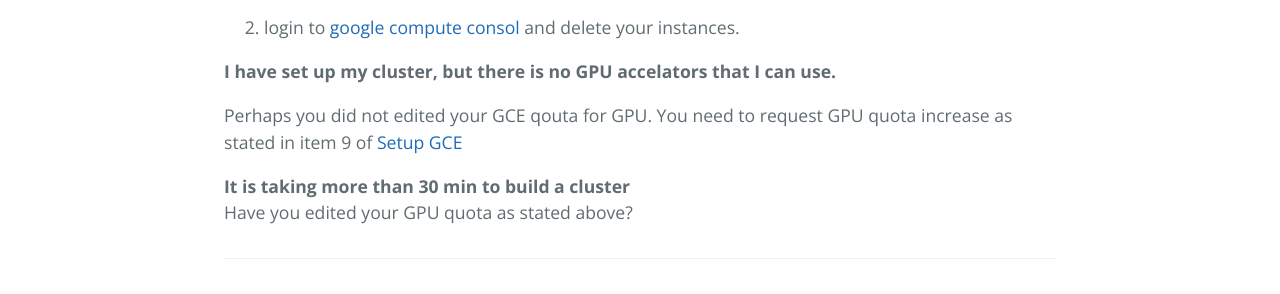
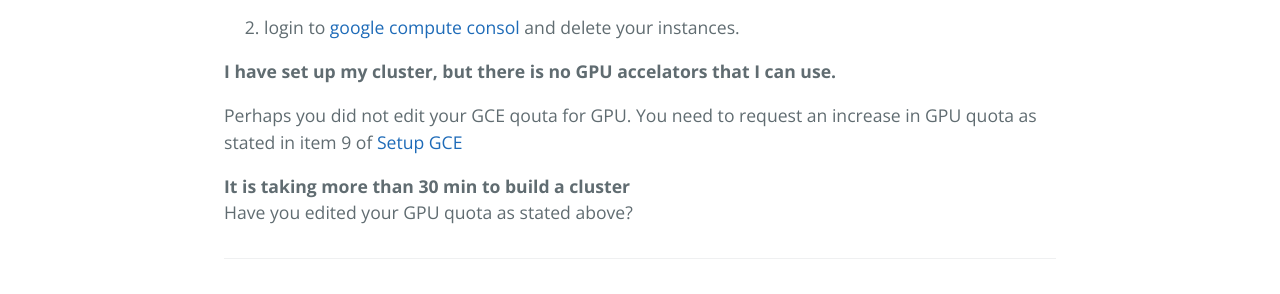
Before and after one commit to stats285/stats285.github.io, a Jekyll site: the page built from assets/assignments/02/faq.md, in a window 1280 px wide. Shown: the part 777-1071 px from the top of the page. Built offline with Jekyll 4.4.1, drawn with Linux system fonts in a browser that asks for light colours; the repository's description, which GitHub fills in, is left out; our own code applies the rules of GitHub Pages for plain Markdown files.

```diff
--- a/assets/assignments/02/faq.md
+++ b/assets/assignments/02/faq.md
@@ -21,7 +21,7 @@
 
 **I have set up my cluster, but there is no GPU accelators that I can use.**
 
-Perhaps you did not edited your GCE qouta for GPU. You need to request GPU quota increase as stated in
+Perhaps you did not edit your GCE qouta for GPU. You need to request an increase in GPU quota as stated in
 item 9 of [Setup GCE](https://stats285.github.io/assets/assignments/02/assignment2#part-1-setup-google-compute-engine)
 
 **It is taking more than 30 min to build a cluster**
```
